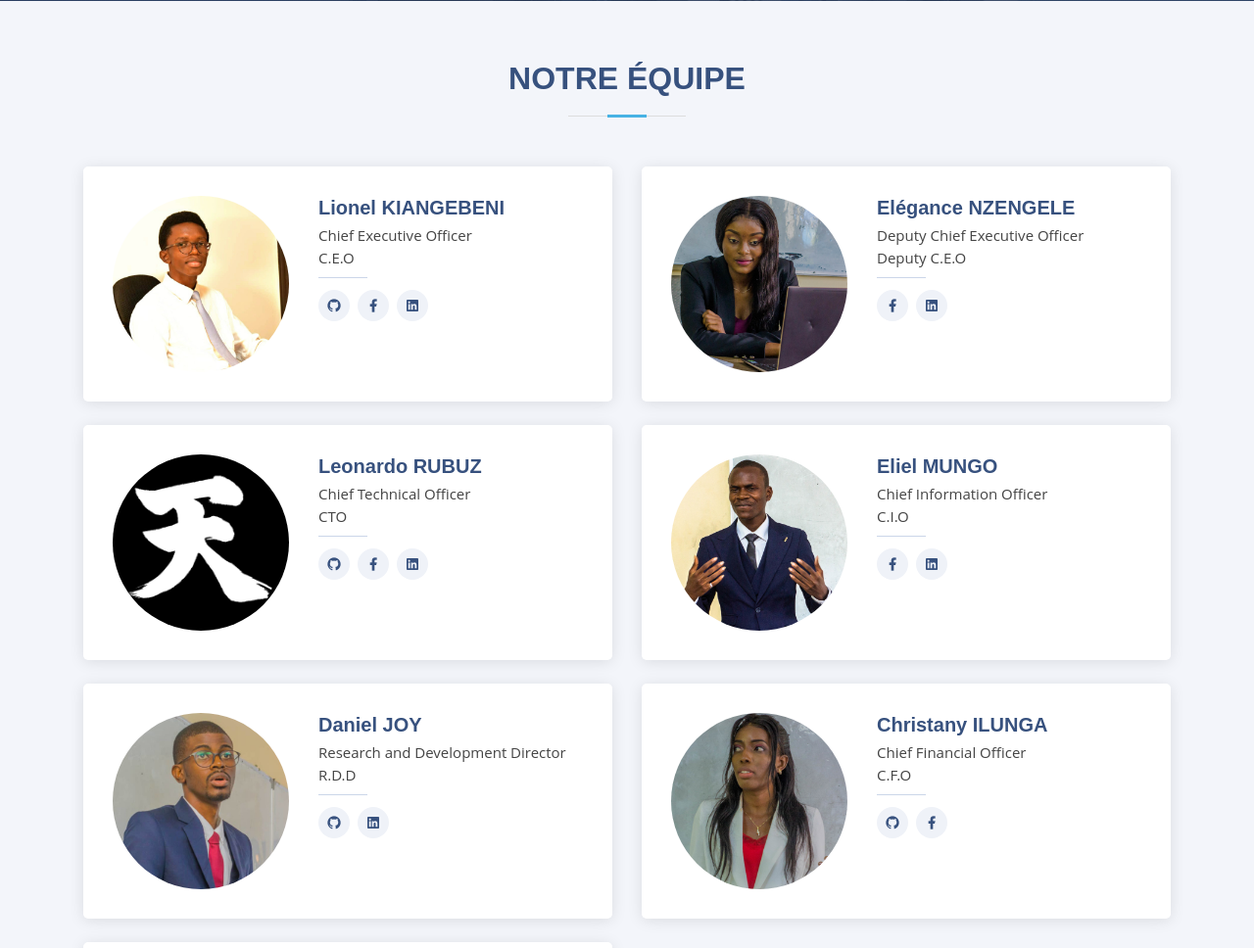
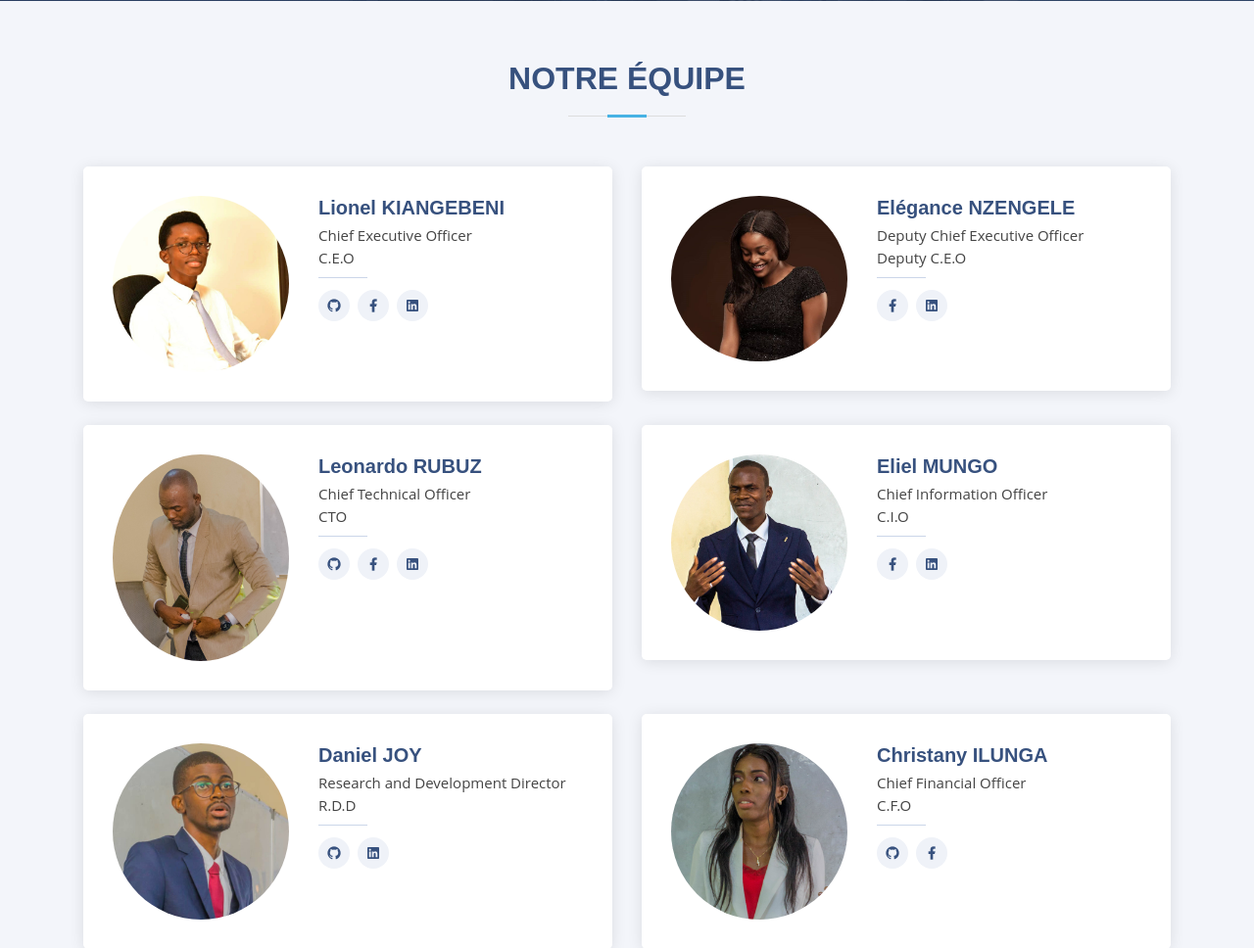
Before and after one commit to LeonardoRubuz/startech, a Django app: page / in a window 1280 px wide. Shown: the part 4211-5179 px from the top of the page at 98% size. Run offline with Django 4.2, Linux system fonts and the light colour scheme; some libraries are stand-ins or nearby versions.

Commit message:
mise à jour photo Rb et Elga

```diff
--- a/templates/index.html
+++ b/templates/index.html
@@ -234,7 +234,7 @@ Acceuil
                 </div>
                 <div class="col-lg-6 mt-4 mt-lg-0">
                     <div class="member d-flex align-items-start" data-aos="zoom-in" data-aos-delay="200">
-                        <div class="pic"><img src="{% static '/img/team/team-2.jpg' %}" class="img-fluid" alt="">
+                        <div class="pic"><img src="{% static '/img/team/elga.jpg' %}" class="img-fluid" alt="">
                         </div>
                         <div class="member-info">
                             <h4>Elégance NZENGELE</h4>
@@ -248,7 +248,7 @@ Acceuil
                 </div>
                 <div class="col-lg-6 mt-4">
                     <div class="member d-flex align-items-start" data-aos="zoom-in" data-aos-delay="300">
-                        <div class="pic"><img src="{% static '/img/team/rb.jpeg' %}" class="img-fluid" alt="">
+                        <div class="pic"><img src="{% static '/img/team/team-3.jpg' %}" class="img-fluid" alt="">
                         </div>
                         <div class="member-info">
                             <h4>Leonardo RUBUZ</h4>
```
Also changed, not shown: static/img/team/elga.jpg (added), static/img/team/team-3.jpg (added).
